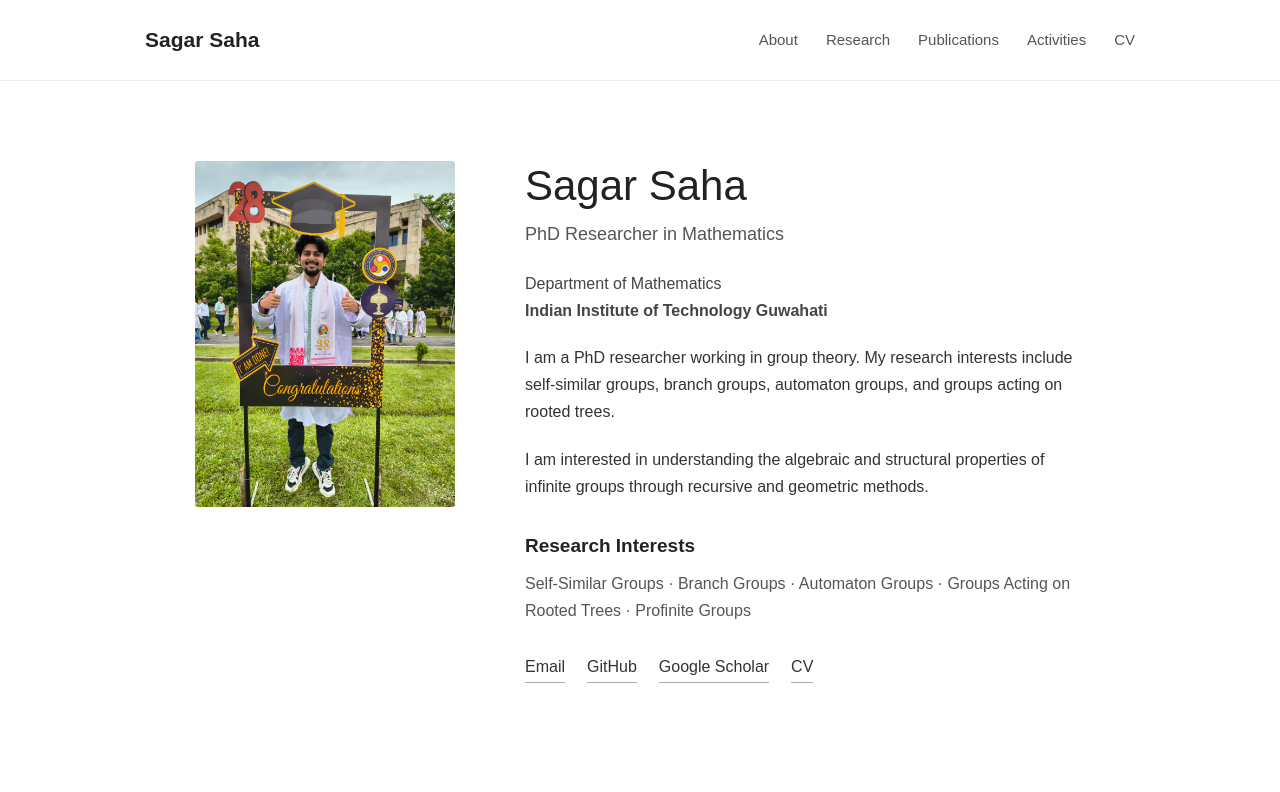
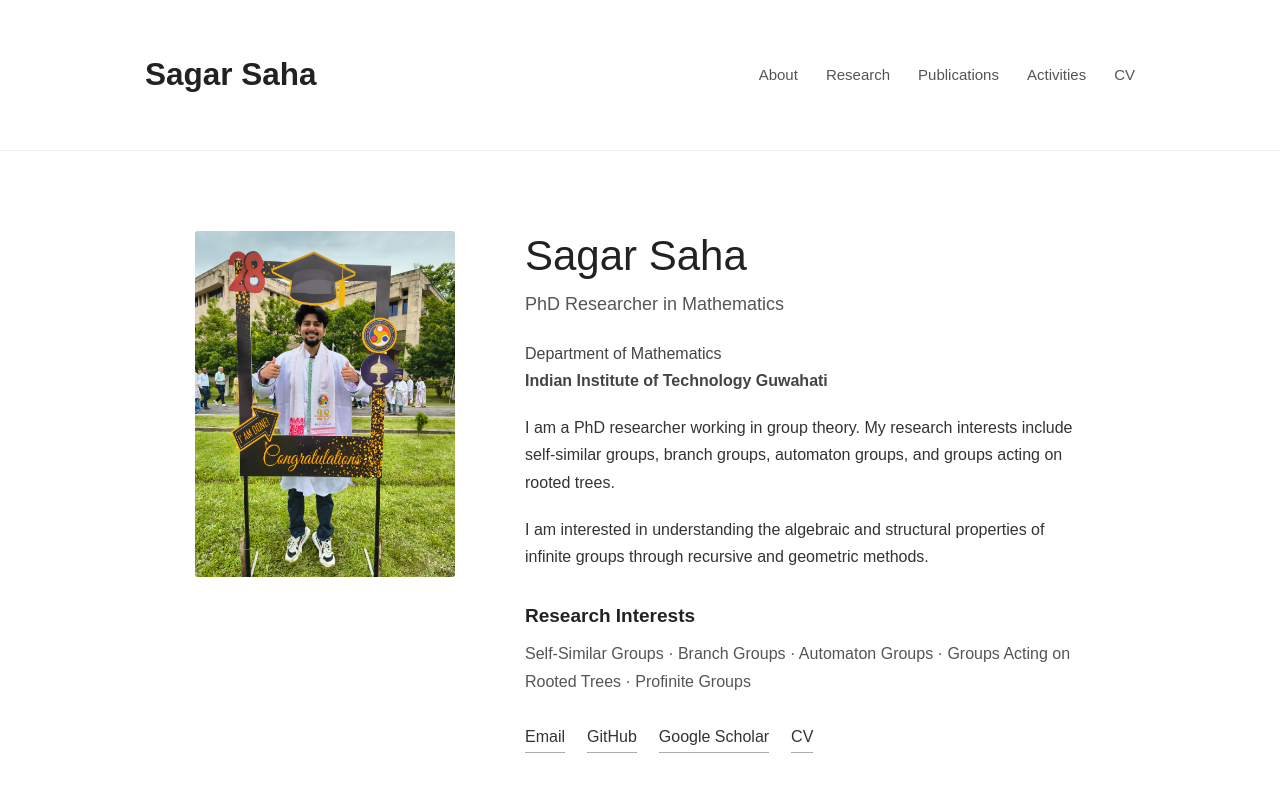
Before and after one commit to sagarsahamath/sagarsahamath.github.io, a Jekyll site: the page built from index.md, in a window 1280 px wide. Shown: the top 792 px of the page. Built offline with Jekyll 4.4.1, drawn with Linux system fonts in a browser that asks for light colours.

```diff
--- a/_layouts/home.html
+++ b/_layouts/home.html
@@ -202,7 +202,7 @@
 <div class="nav-container">
 
   <a href="/" class="site-name">
-    Sagar Saha
+    <h1>Sagar Saha</h1>
   </a>
 
   <div class="nav-links">
```
